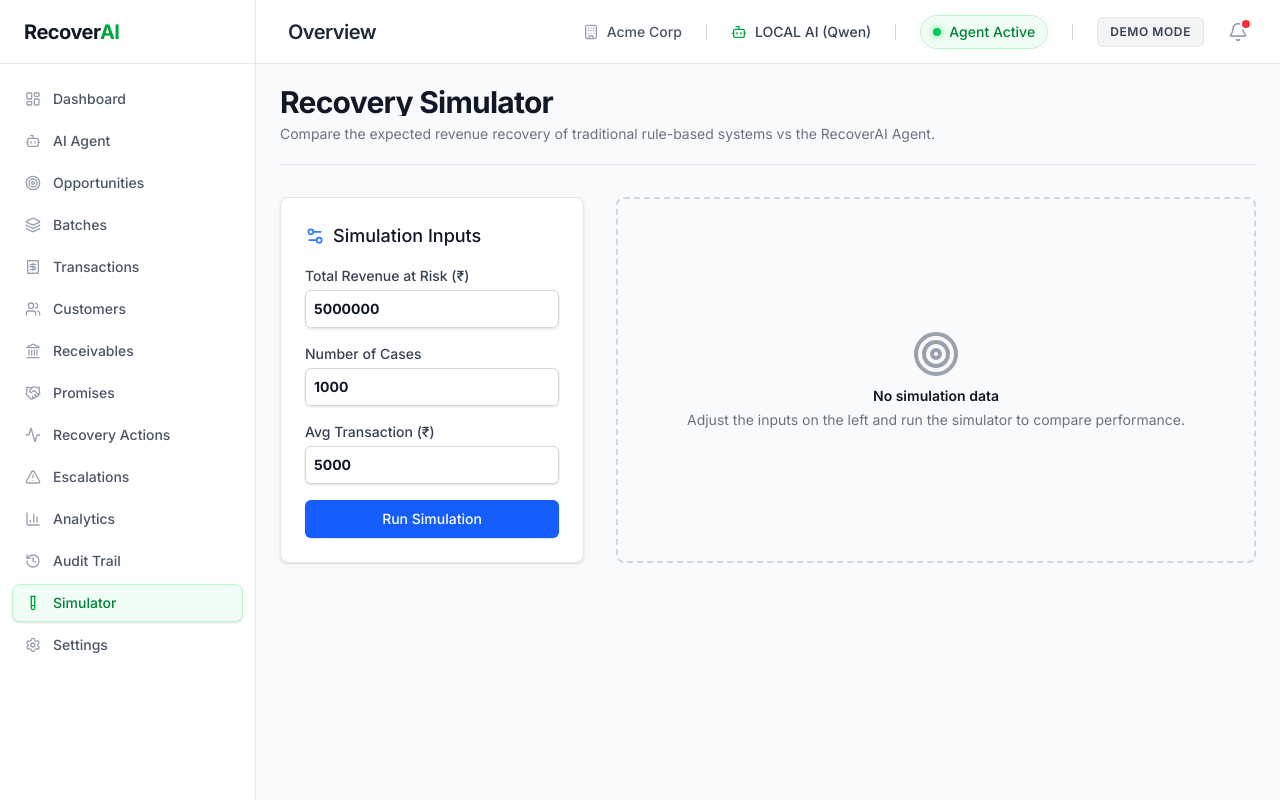
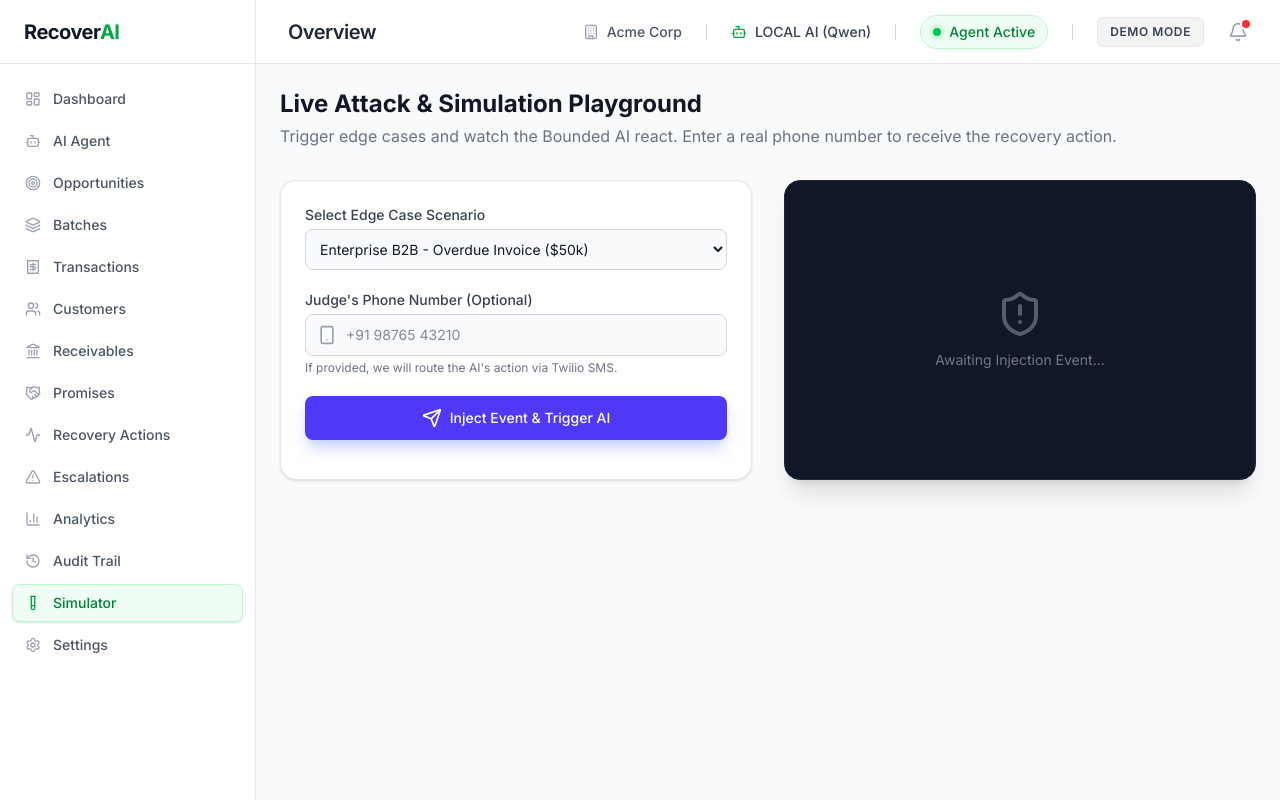
Before and after one commit to RangeshPandianPT/revenue-recovery-agent, a Next.js app in the folder frontend/: page /simulator in a window 1280 px wide. Built offline with nearby package versions, Linux system fonts and the light colour scheme.

Commit message:
feat: Build interactive recovery simulator playground

```diff
--- a/frontend/app/simulator/page.tsx
+++ b/frontend/app/simulator/page.tsx
@@ -1,170 +1,129 @@
 'use client';
 
 import { useState } from 'react';
-import { Target, TrendingUp, Settings2 } from 'lucide-react';
-import toast from 'react-hot-toast';
+import { motion } from 'framer-motion';
+import { Send, Smartphone, ShieldAlert, CheckCircle, RefreshCcw } from 'lucide-react';
 
-export default function Simulator() {
-  const [inputs, setInputs] = useState({
-    revenueRisk: 5000000,
-    cases: 1000,
-    avgTransaction: 5000,
-  });
+export default function SimulatorPage() {
+  const [phone, setPhone] = useState('');
+  const [scenario, setScenario] = useState('b2b_overdue');
+  const [isSimulating, setIsSimulating] = useState(false);
+  const [result, setResult] = useState<null | 'success' | 'escalated'>(null);
 
-  const [results, setResults] = useState<any>(null);
-  const [simulating, setSimulating] = useState(false);
+  const handleSimulate = (e: React.FormEvent) => {
+    e.preventDefault();
+    setIsSimulating(true);
+    setResult(null);
 
-  const runSimulation = async () => {
-    setSimulating(true);
-    try {
-      const response = await fetch('http://localhost:8000/api/simulator/run', {
-        method: 'POST',
-        headers: { 'Content-Type': 'application/json' },
-        body: JSON.stringify(inputs)
-      });
-
-      if (!response.ok) {
-        throw new Error('Simulation failed');
-      }
-
-      const data = await response.json();
-      setResults({
-        noRecovery: { recovered: 0, net: 0, cost: 0, rate: 0 },
-        ruleBased: data.ruleBased,
-        ai: data.ai
-      });
-
-      toast.success("Simulation complete!");
-    } catch (error) {
-      console.error(error);
-      toast.error("Failed to run dynamic simulation. Check backend.");
-    } finally {
-      setSimulating(false);
-    }
-  };
-
-  const formatCurrency = (val: number) => {
-    return new Intl.NumberFormat('en-IN', {
-      style: 'currency',
-      currency: 'INR',
-      maximumFractionDigits: 0
-    }).format(val || 0);
+    // Simulate backend call
+    setTimeout(() => {
+      setIsSimulating(false);
+      setResult(scenario === 'fraud_risk' ? 'escalated' : 'success');
+    }, 2500);
   };
 
   return (
-    <div className="space-y-8 max-w-6xl mx-auto pb-10">
-      <div className="border-b border-gray-200 pb-5">
-        <h2 className="text-2xl font-bold leading-7 text-gray-900 sm:truncate sm:text-3xl sm:tracking-tight">
-          Recovery Simulator
-        </h2>
-        <p className="mt-2 text-sm text-gray-500">
-          Compare the expected revenue recovery of traditional rule-based systems vs the RecoverAI Agent.
-        </p>
+    <div className="max-w-5xl mx-auto space-y-6">
+      <div>
+        <h2 className="text-2xl font-bold text-gray-900">Live Attack & Simulation Playground</h2>
+        <p className="text-gray-500 mt-1">Trigger edge cases and watch the Bounded AI react. Enter a real phone number to receive the recovery action.</p>
       </div>
 
-      <div className="grid grid-cols-1 lg:grid-cols-3 gap-8">
-        <div className="lg:col-span-1 bg-white p-6 shadow rounded-lg border border-gray-200">
-          <h3 className="text-lg font-medium text-gray-900 mb-4 flex items-center">
-            <Settings2 className="h-5 w-5 mr-2 text-blue-500" />
-            Simulation Inputs
-          </h3>
+      <div className="grid grid-cols-1 md:grid-cols-2 gap-8 mt-8">
+        {/* Input Form */}
+        <div className="bg-white p-6 rounded-2xl shadow-sm border border-gray-200">
+          <form onSubmit={handleSimulate} className="space-y-5">
+            <div>
+              <label className="block text-sm font-medium text-gray-700 mb-1">Select Edge Case Scenario</label>
+              <select
+                value={scenario}
+                onChange={(e) => setScenario(e.target.value)}
+                className="w-full bg-gray-50 border border-gray-300 text-gray-900 text-sm rounded-lg focus:ring-indigo-500 focus:border-indigo-500 block p-2.5"
+              >
+                <option value="b2b_overdue">Enterprise B2B - Overdue Invoice ($50k)</option>
+                <option value="retail_failed">Retail Customer - Insufficient Funds ($15)</option>
+                <option value="high_ltv_churn">High LTV Churn Risk - Expired Card</option>
+                <option value="fraud_risk">Anomalous Activity - Suspected Fraud (Risk!)</option>
+              </select>
+            </div>
 
-          <div className="space-y-4">
             <div>
-              <label className="block text-sm font-medium text-gray-700">Total Revenue at Risk (₹)</label>
-              <input
-                type="number"
-                value={inputs.revenueRisk}
-                onChange={(e) => setInputs({...inputs, revenueRisk: Number(e.target.value)})}
-                className="mt-1 block w-full rounded-md border-gray-300 shadow-sm focus:border-blue-500 focus:ring-blue-500 sm:text-sm p-2 border text-gray-900 font-bold"
-              />
-            </div>
-            <div>
-              <label className="block text-sm font-medium text-gray-700">Number of Cases</label>
-              <input
-                type="number"
-                value={inputs.cases}
-                onChange={(e) => setInputs({...inputs, cases: Number(e.target.value)})}
-                className="mt-1 block w-full rounded-md border-gray-300 shadow-sm focus:border-blue-500 focus:ring-blue-500 sm:text-sm p-2 border text-gray-900 font-bold"
-              />
-            </div>
-            <div>
-              <label className="block text-sm font-medium text-gray-700">Avg Transaction (₹)</label>
-              <input
-                type="number"
-                value={inputs.avgTransaction}
-                onChange={(e) => setInputs({...inputs, avgTransaction: Number(e.target.value)})}
-                className="mt-1 block w-full rounded-md border-gray-300 shadow-sm focus:border-blue-500 focus:ring-blue-500 sm:text-sm p-2 border text-gray-900 font-bold"
-              />
+              <label className="block text-sm font-medium text-gray-700 mb-1">Judge's Phone Number (Optional)</label>
+              <div className="relative">
+                <div className="absolute inset-y-0 left-0 flex items-center pl-3 pointer-events-none">
+                  <Smartphone className="w-5 h-5 text-gray-400" />
+                </div>
+                <input
+                  type="text"
+                  value={phone}
+                  onChange={(e) => setPhone(e.target.value)}
+                  className="bg-gray-50 border border-gray-300 text-gray-900 text-sm rounded-lg focus:ring-indigo-500 focus:border-indigo-500 block w-full pl-10 p-2.5"
+                  placeholder="+91 98765 43210"
+                />
+              </div>
+              <p className="text-xs text-gray-500 mt-1">If provided, we will route the AI's action via Twilio SMS.</p>
             </div>
 
             <button
-              onClick={runSimulation}
-              disabled={simulating}
-              className="w-full mt-4 flex justify-center py-2 px-4 border border-transparent rounded-md shadow-sm text-sm font-medium text-white bg-blue-600 hover:bg-blue-700 focus:outline-none disabled:bg-blue-300"
+              type="submit"
+              disabled={isSimulating}
+              className={`w-full flex items-center justify-center gap-2 text-white font-medium rounded-lg text-sm px-5 py-3 text-center transition-all ${
+                isSimulating ? 'bg-indigo-400 cursor-not-allowed' : 'bg-indigo-600 hover:bg-indigo-700 shadow-lg shadow-indigo-200'
+              }`}
             >
-              {simulating ? 'Running...' : 'Run Simulation'}
+              {isSimulating ? <RefreshCcw className="w-5 h-5 animate-spin" /> : <Send className="w-5 h-5" />}
+              {isSimulating ? 'AI is analyzing context...' : 'Inject Event & Trigger AI'}
             </button>
-          </div>
+          </form>
         </div>
 
-        <div className="lg:col-span-2">
-          {results ? (
-            <div className="grid grid-cols-1 sm:grid-cols-2 gap-6">
+        {/* Results Area */}
+        <div className="bg-gray-900 rounded-2xl shadow-xl border border-gray-800 p-6 flex flex-col items-center justify-center min-h-[300px] relative overflow-hidden">
+          {!isSimulating && !result && (
+            <div className="text-center opacity-50">
+              <ShieldAlert className="w-12 h-12 text-gray-400 mx-auto mb-3" />
+              <p className="text-gray-300 font-mono text-sm">Awaiting Injection Event...</p>
+            </div>
+          )}
 
-              <div className="bg-white p-6 shadow rounded-lg border border-gray-200">
-                <h3 className="text-lg font-bold text-gray-700 border-b pb-2 mb-4">Rule-Based Automation</h3>
-                <dl className="space-y-4">
-                  <div>
-                    <dt className="text-sm font-medium text-gray-500">Recovery Rate</dt>
-                    <dd className="mt-1 text-2xl font-bold text-gray-900">{results.ruleBased.rate}%</dd>
-                  </div>
-                  <div>
-                    <dt className="text-sm font-medium text-gray-500">Expected Recovery</dt>
-                    <dd className="mt-1 text-xl font-semibold text-gray-700">{formatCurrency(results.ruleBased.recovered)}</dd>
-                  </div>
-                  <div>
-                    <dt className="text-sm font-medium text-gray-500">Net Revenue (After Cost)</dt>
-                    <dd className="mt-1 text-xl font-bold text-blue-600">{formatCurrency(results.ruleBased.net)}</dd>
-                  </div>
-                </dl>
+          {isSimulating && (
+            <div className="text-center w-full">
+              <div className="relative w-16 h-16 mx-auto mb-6">
+                <div className="absolute inset-0 border-4 border-indigo-500/20 rounded-full"></div>
+                <div className="absolute inset-0 border-4 border-indigo-500 rounded-full border-t-transparent animate-spin"></div>
               </div>
-
-              <div className="bg-blue-50 p-6 shadow rounded-lg border border-blue-200 relative overflow-hidden">
-                <div className="absolute top-0 right-0 p-2">
-                   <span className="inline-flex items-center rounded-md bg-blue-100 px-2 py-1 text-xs font-bold text-blue-700">Winner</span>
-                </div>
-                <h3 className="text-lg font-bold text-blue-900 border-b border-blue-200 pb-2 mb-4 flex items-center">
-                  <Target className="h-5 w-5 mr-2" /> RecoverAI Agent
-                </h3>
-                <dl className="space-y-4">
-                  <div>
-                    <dt className="text-sm font-medium text-blue-800">Recovery Rate</dt>
-                    <dd className="mt-1 text-2xl font-bold text-blue-900">{results.ai.rate}%</dd>
-                  </div>
-                  <div>
-                    <dt className="text-sm font-medium text-blue-800">Expected Recovery</dt>
-                    <dd className="mt-1 text-xl font-semibold text-blue-800">{formatCurrency(results.ai.recovered)}</dd>
-                  </div>
-                  <div>
-                    <dt className="text-sm font-medium text-blue-800">Net Revenue (After Cost)</dt>
-                    <dd className="mt-1 text-2xl font-bold text-green-600 flex items-center">
-                      {formatCurrency(results.ai.net)}
-                      <TrendingUp className="h-5 w-5 ml-2 text-green-500" />
-                    </dd>
-                  </div>
-                </dl>
-              </div>
-
-            </div>
-          ) : (
-            <div className="h-full flex items-center justify-center bg-gray-50 border-2 border-dashed border-gray-300 rounded-lg p-12 text-center">
-              <div>
-                <Target className="mx-auto h-12 w-12 text-gray-400" />
-                <h3 className="mt-2 text-sm font-semibold text-gray-900">No simulation data</h3>
-                <p className="mt-1 text-sm text-gray-500">Adjust the inputs on the left and run the simulator to compare performance.</p>
+              <div className="font-mono text-indigo-400 text-sm">
+                <p className="animate-pulse">Loading Context Aggregator...</p>
+                <p className="animate-pulse delay-75">Evaluating Policy Gates...</p>
               </div>
             </div>
+          )}
+
+          {result === 'success' && (
+             <motion.div
+               initial={{ scale: 0.9, opacity: 0 }}
+               animate={{ scale: 1, opacity: 1 }}
+               className="text-center w-full bg-green-900/20 border border-green-500/30 p-6 rounded-xl backdrop-blur-sm"
+             >
+               <CheckCircle className="w-12 h-12 text-green-400 mx-auto mb-3" />
+               <h3 className="text-xl font-bold text-green-400 mb-2">Intervention Deployed</h3>
+               <p className="text-gray-300 text-sm">The policy engine approved a SMART_RETRY + PAYMENT_LINK.</p>
+               {phone && (
+                 <p className="text-green-300 text-xs mt-4 font-mono">SMS dispatched via Twilio to {phone}</p>
+               )}
+             </motion.div>
+          )}
+
+          {result === 'escalated' && (
+             <motion.div
+               initial={{ scale: 0.9, opacity: 0 }}
+               animate={{ scale: 1, opacity: 1 }}
+               className="text-center w-full bg-red-900/20 border border-red-500/30 p-6 rounded-xl backdrop-blur-sm"
+             >
+               <ShieldAlert className="w-12 h-12 text-red-400 mx-auto mb-3" />
+               <h3 className="text-xl font-bold text-red-400 mb-2">Action BLOCKED</h3>
+               <p className="text-gray-300 text-sm">Policy Engine detected high risk. AI automation halted. Escalated to human team.</p>
+             </motion.div>
           )}
         </div>
       </div>
```
